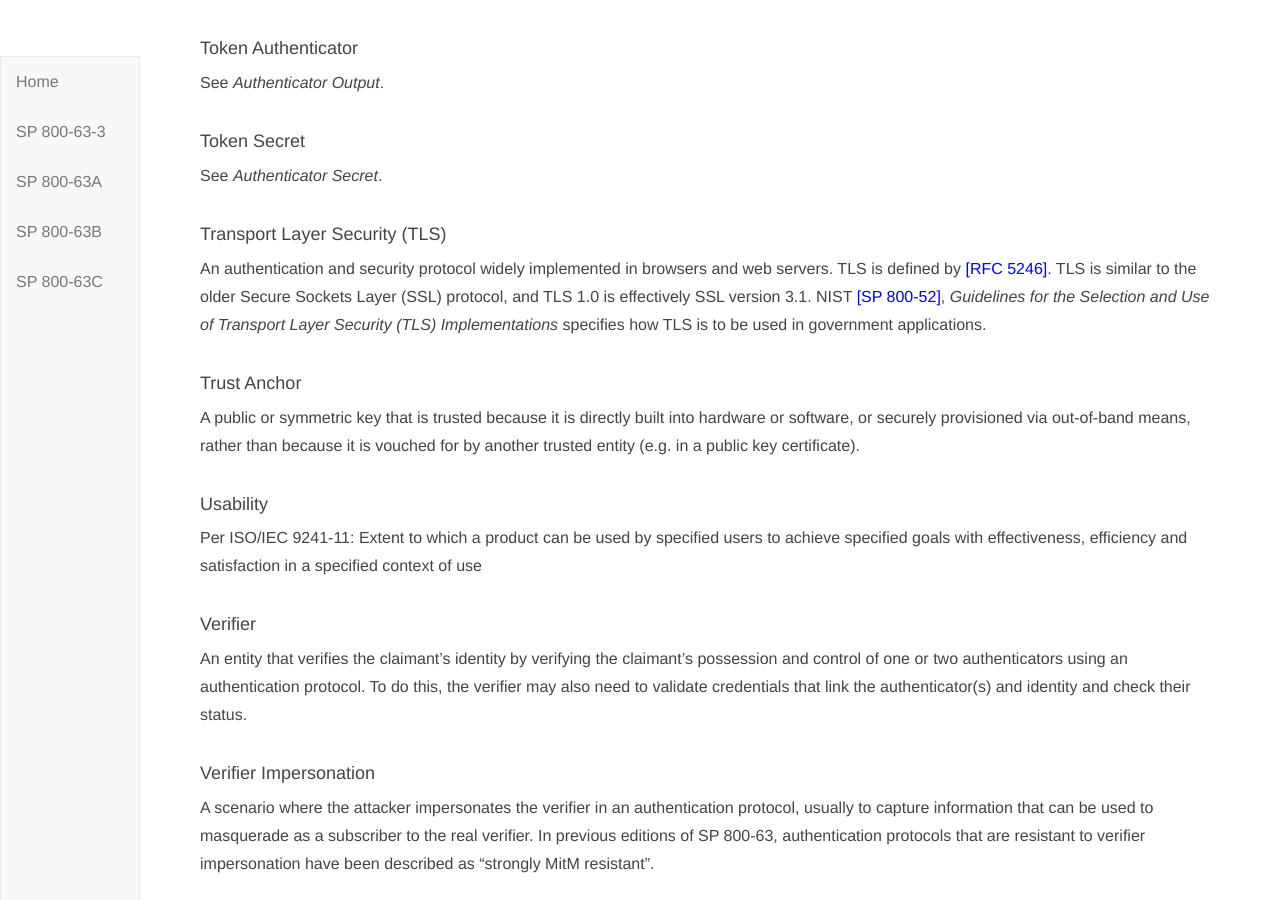
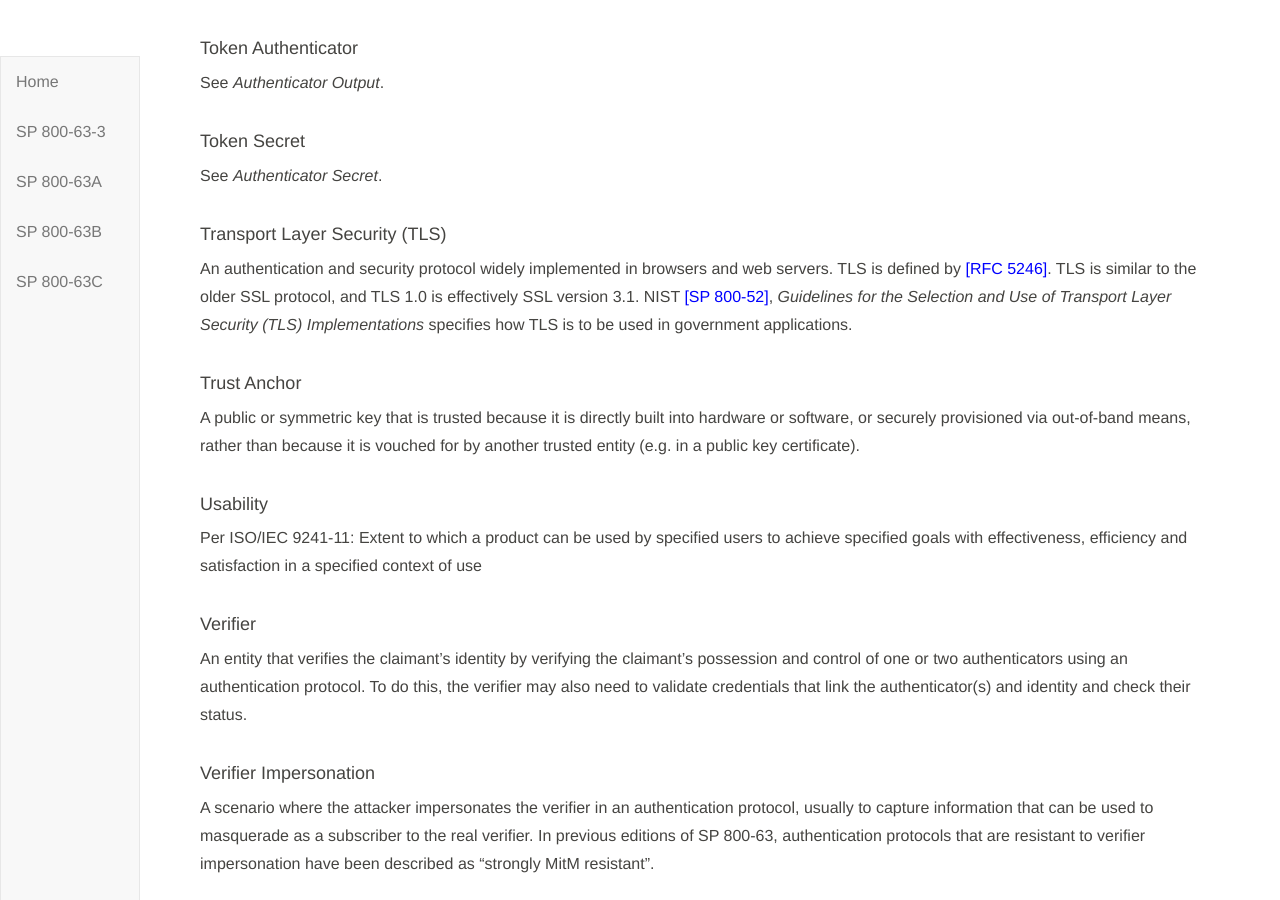
Before and after one commit to usnistgov/800-63-3, a Jekyll site: the page built from sp800-63b/sec3_definitions.md, in a window 1280 px wide and 900 px high, scrolled down 10636 px. Built offline with Jekyll 4.4.1, drawn with Linux system fonts in a browser that asks for light colours; our own code applies the rules of GitHub Pages for plain Markdown files.

Commit message:
Update sec3_definitions.md

```diff
--- a/sp800-63b/sec3_definitions.md
+++ b/sp800-63b/sec3_definitions.md
@@ -285,7 +285,7 @@ See *Authenticator Output*.
 See *Authenticator Secret*.
 
 #### Transport Layer Security (TLS)
-An authentication and security protocol widely implemented in browsers and web servers. TLS is defined by [[RFC 5246]](#RFC5246). TLS is similar to the older Secure Sockets Layer (SSL) protocol, and TLS 1.0 is effectively SSL version 3.1. NIST [[SP 800-52]](#SP800-52), *Guidelines for the Selection and Use of Transport Layer Security (TLS) Implementations* specifies how TLS is to be used in government applications.
+An authentication and security protocol widely implemented in browsers and web servers. TLS is defined by [[RFC 5246]](#RFC5246). TLS is similar to the older SSL protocol, and TLS 1.0 is effectively SSL version 3.1. NIST [[SP 800-52]](#SP800-52), *Guidelines for the Selection and Use of Transport Layer Security (TLS) Implementations* specifies how TLS is to be used in government applications.
 
 #### Trust Anchor
 A public or symmetric key that is trusted because it is directly built into hardware or software, or securely provisioned via out-of-band means, rather than because it is vouched for by another trusted entity (e.g. in a public key certificate).
```
